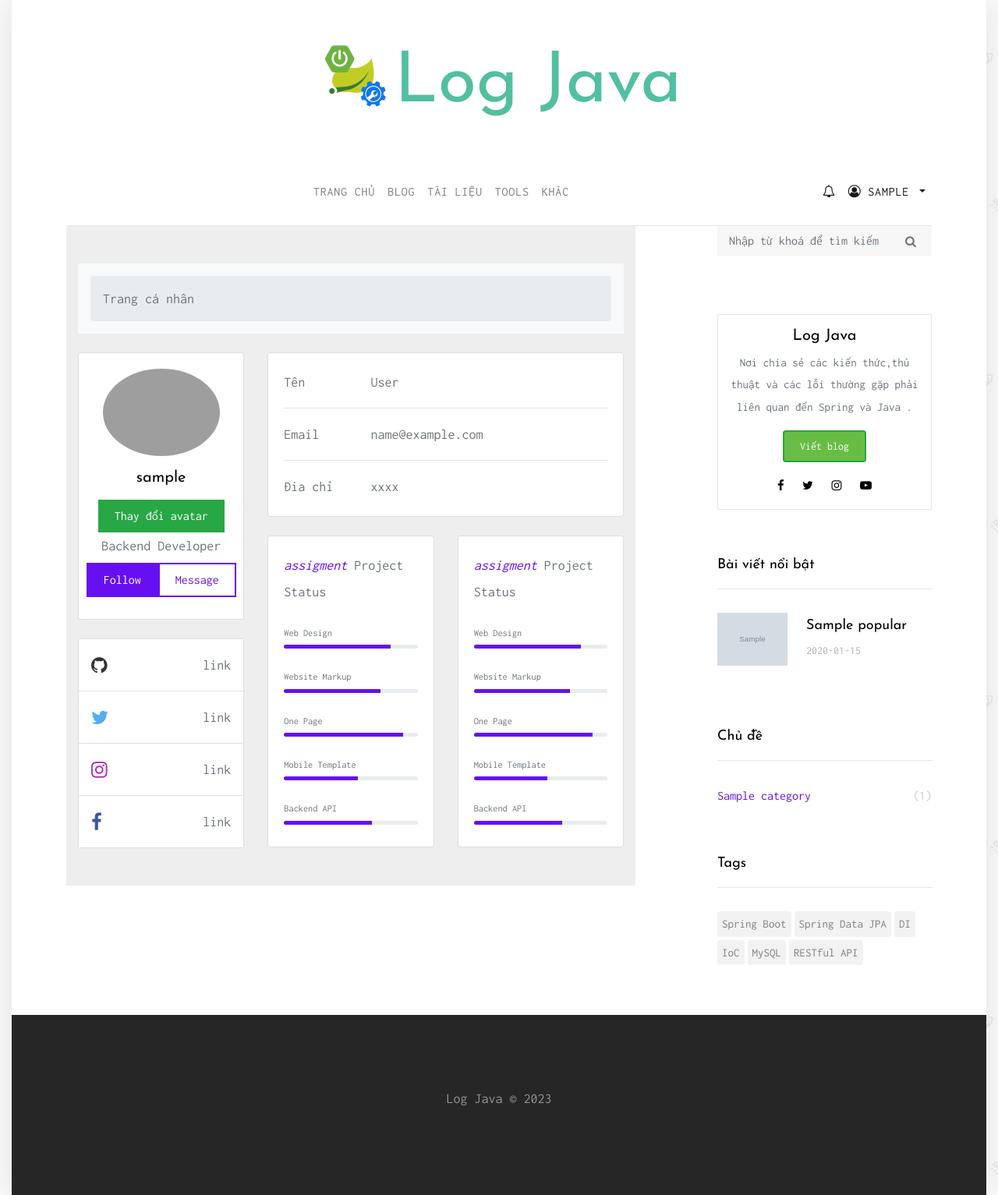
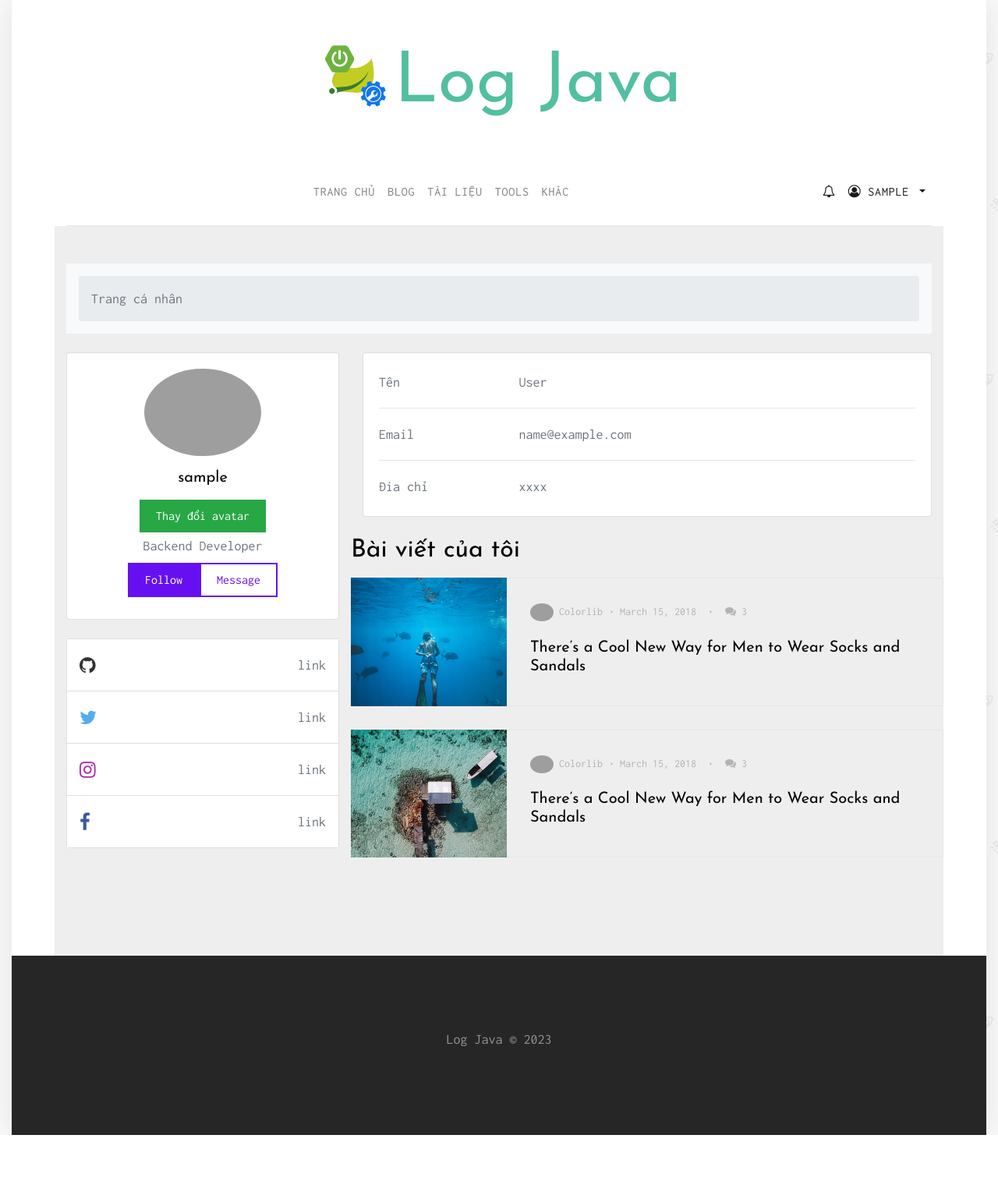
Before and after one commit to nguyenvh2k/logjava-v1.0, a Spring app: page /web/profile in a window 1280 px wide. Shown: the whole page at 78% size. After the commit the page ends 1456 px from the top, so only its background shows below. Run offline with Thymeleaf, Linux system fonts and the light colour scheme; the template is opened without the code that fills it: most values are stand-ins (such as "Sample title", 1, 10 or a date in 2020); grey boxes marked "Sample" are stand-in pictures; data that the repository does not hold is empty; grey boxes are pictures that could not be loaded.

Commit message:
fix ui profile

```diff
--- a/src/main/resources/templates/login.html
+++ b/src/main/resources/templates/login.html
@@ -149,10 +149,10 @@
         contentType: 'application/json',
         dataType: 'json',
         success: function (result) {
+          showSuccessToast();
           setTimeout(function () {
-            showSuccessToast();
             window.location.href = "/home";
-          }, 1000);
+          },500);
         },
         error: function (error) {
           showErrorToast();
--- a/src/main/resources/templates/web/edit-post.html
+++ b/src/main/resources/templates/web/edit-post.html
@@ -293,7 +293,7 @@
           showSuccessToast();
           setTimeout(function(){
             window.location.href = "/home";
-          },3000);
+          },500);
         },
         error:function (error){
           console.log(error);
--- a/src/main/resources/templates/web/profile.html
+++ b/src/main/resources/templates/web/profile.html
@@ -14,7 +14,6 @@
         <section class="site-section py-sm">
             <div class="container">
                 <div class="row blog-entries">
-                    <div class="col-md-12 col-lg-8 main-content">
                         <section style="background-color: #eee;">
                             <div class="container py-5">
                               <div class="row">
@@ -98,85 +97,44 @@
                                     </div>
                                   </div>
                                   <div class="row">
-                                    <div class="col-md-6">
-                                      <div class="card mb-4 mb-md-0">
-                                        <div class="card-body">
-                                          <p class="mb-4"><span class="text-primary font-italic me-1">assigment</span> Project Status
-                                          </p>
-                                          <p class="mb-1" style="font-size: .77rem;">Web Design</p>
-                                          <div class="progress rounded" style="height: 5px;">
-                                            <div class="progress-bar" role="progressbar" style="width: 80%" aria-valuenow="80"
-                                              aria-valuemin="0" aria-valuemax="100"></div>
+                                    <div class="row mb-5">
+                                        <div class="col-md-12 mb-2">
+                                          <h2>Bài viết của tôi</h2>
+                                        </div>
+                                        <div class="col-md-12">
+                                          <div class="post-entry-horzontal">
+                                            <a href="#">
+                                              <div class="image" style="background-image: url(images/img_11.jpg);"></div>
+                                              <span class="text">
+                                                <div class="post-meta">
+                                                  <span class="author mr-2"><img src="images/person_1.jpg" alt="Colorlib"> Colorlib</span>&bullet;
+                                                  <span class="mr-2">March 15, 2018 </span> &bullet;
+                                                  <span class="ml-2"><span class="fa fa-comments"></span> 3</span>
+                                                </div>
+                                                <h2>There’s a Cool New Way for Men to Wear Socks and Sandals</h2>
+                                              </span>
+                                            </a>
                                           </div>
-                                          <p class="mt-4 mb-1" style="font-size: .77rem;">Website Markup</p>
-                                          <div class="progress rounded" style="height: 5px;">
-                                            <div class="progress-bar" role="progressbar" style="width: 72%" aria-valuenow="72"
-                                              aria-valuemin="0" aria-valuemax="100"></div>
+
+                                          <div class="post-entry-horzontal">
+                                            <a href="#">
+                                              <div class="image" style="background-image: url(images/img_12.jpg);"></div>
+                                              <span class="text">
+                                                <div class="post-meta">
+                                                  <span class="author mr-2"><img src="images/person_1.jpg" alt="Colorlib"> Colorlib</span>&bullet;
+                                                  <span class="mr-2">March 15, 2018 </span> &bullet;
+                                                  <span class="ml-2"><span class="fa fa-comments"></span> 3</span>
+                                                </div>
+                                                <h2>There’s a Cool New Way for Men to Wear Socks and Sandals</h2>
+                                              </span>
+                                            </a>
                                           </div>
-                                          <p class="mt-4 mb-1" style="font-size: .77rem;">One Page</p>
-                                          <div class="progress rounded" style="height: 5px;">
-                                            <div class="progress-bar" role="progressbar" style="width: 89%" aria-valuenow="89"
-                                              aria-valuemin="0" aria-valuemax="100"></div>
-                                          </div>
-                                          <p class="mt-4 mb-1" style="font-size: .77rem;">Mobile Template</p>
-                                          <div class="progress rounded" style="height: 5px;">
-                                            <div class="progress-bar" role="progressbar" style="width: 55%" aria-valuenow="55"
-                                              aria-valuemin="0" aria-valuemax="100"></div>
-                                          </div>
-                                          <p class="mt-4 mb-1" style="font-size: .77rem;">Backend API</p>
-                                          <div class="progress rounded mb-2" style="height: 5px;">
-                                            <div class="progress-bar" role="progressbar" style="width: 66%" aria-valuenow="66"
-                                              aria-valuemin="0" aria-valuemax="100"></div>
-                                          </div>
-                                        </div>
-                                      </div>
-                                    </div>
-                                    <div class="col-md-6">
-                                      <div class="card mb-4 mb-md-0">
-                                        <div class="card-body">
-                                          <p class="mb-4"><span class="text-primary font-italic me-1">assigment</span> Project Status
-                                          </p>
-                                          <p class="mb-1" style="font-size: .77rem;">Web Design</p>
-                                          <div class="progress rounded" style="height: 5px;">
-                                            <div class="progress-bar" role="progressbar" style="width: 80%" aria-valuenow="80"
-                                              aria-valuemin="0" aria-valuemax="100"></div>
-                                          </div>
-                                          <p class="mt-4 mb-1" style="font-size: .77rem;">Website Markup</p>
-                                          <div class="progress rounded" style="height: 5px;">
-                                            <div class="progress-bar" role="progressbar" style="width: 72%" aria-valuenow="72"
-                                              aria-valuemin="0" aria-valuemax="100"></div>
-                                          </div>
-                                          <p class="mt-4 mb-1" style="font-size: .77rem;">One Page</p>
-                                          <div class="progress rounded" style="height: 5px;">
-                                            <div class="progress-bar" role="progressbar" style="width: 89%" aria-valuenow="89"
-                                              aria-valuemin="0" aria-valuemax="100"></div>
-                                          </div>
-                                          <p class="mt-4 mb-1" style="font-size: .77rem;">Mobile Template</p>
-                                          <div class="progress rounded" style="height: 5px;">
-                                            <div class="progress-bar" role="progressbar" style="width: 55%" aria-valuenow="55"
-                                              aria-valuemin="0" aria-valuemax="100"></div>
-                                          </div>
-                                          <p class="mt-4 mb-1" style="font-size: .77rem;">Backend API</p>
-                                          <div class="progress rounded mb-2" style="height: 5px;">
-                                            <div class="progress-bar" role="progressbar" style="width: 66%" aria-valuenow="66"
-                                              aria-valuemin="0" aria-valuemax="100"></div>
-                                          </div>
-                                        </div>
-                                      </div>
                                     </div>
                                   </div>
                                 </div>
                               </div>
                             </div>
                           </section>
-                    </div>
-                    <div class="col-md-12 col-lg-4 sidebar">
-                        <div th:replace="~{/layout/logjava::search}"></div>
-                        <div th:replace="~{/layout/logjava::avatar}"></div>
-                        <div th:replace="~{/layout/logjava::popular-post}"></div>
-                        <div th:replace="~{/layout/logjava::categories}"></div>
-                        <div th:replace="~{/layout/logjava::tag}"></div>
-                    </div>
                 </div>
             </div>
         </section>
@@ -206,6 +164,7 @@
                 </div>
             </div>
         </div>
+        <div id="toast"></div>
     <script th:inline="javascript" type="text/javascript">
         var modal = $('.modal');
         $('#avatar').click(function (e) {
@@ -222,10 +181,8 @@
             $('#noDelete').click(function () {
                 modal.hide();
             });
-            $(window).on('click', function (e) {
-                if ($(e.target).is('.modal')) {
-                    modal.hide();
-                }
+            $('.close').click(function () {
+                modal.hide();
             });
         })
         function ajaxSubmitForm() {
@@ -244,7 +201,7 @@
         cache: false,
         timeout: 1000000,
         success: function (data, textStatus, jqXHR) {
-          console.log(data);
+            showSuccessToast()
           $("#result").val(data);
           $("#pic1").attr("src", data);
         },
@@ -253,6 +210,14 @@
         }
       });
     }
+    function showSuccessToast() {
+      toast({
+        title: "Thông báo!",
+        message: "Upload ảnh lên máy chủ thành công !",
+        type: "success",
+        duration: 5000
+      });
+    }
     </script>
     <th:block th:insert="~{layout/logjava::script}"></th:block>
 </body>
```
Also changed, not shown: static/images/20230323183211.png (added), static/images/20230323183301.png (added).
